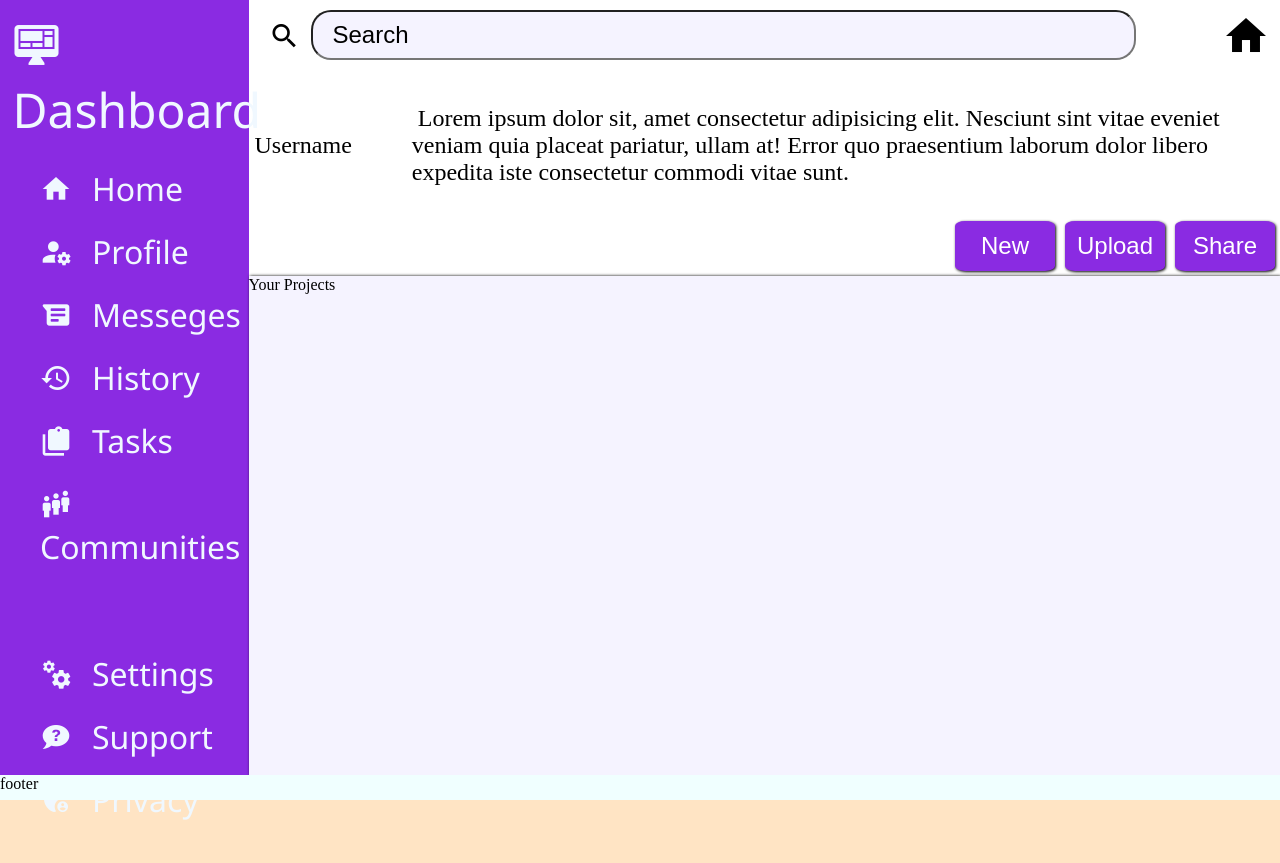
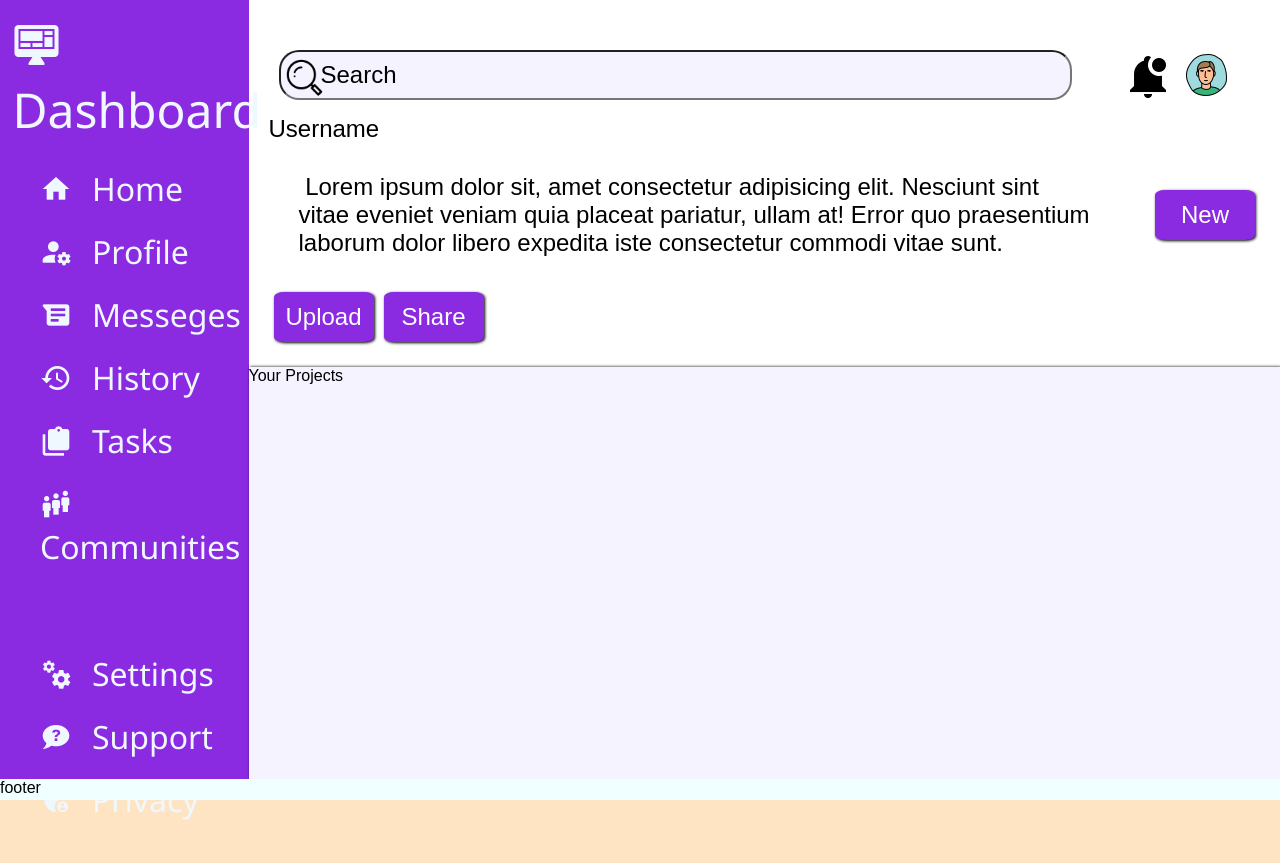
Before and after one commit to mroovczak/admin-dashboard-odin, a plain HTML site: page index.html in a window 1280 px wide. Drawn offline with Linux system fonts and the light colour scheme.

Commit message:
add styling to searchbar noticon and profile icon

```diff
--- a/css/style.css
+++ b/css/style.css
@@ -6,12 +6,14 @@ body {
     background-color:bisque;
     padding: 0;
     margin: 0;
+    font-family: Arial, Helvetica, sans-serif;
 }
 nav ul{
     list-style: none;
     padding: 0;
 }
 .header {
+    padding: 40px 20px 20px 20px;
     grid-column: 2;
     grid-row: 1;
     background-color:#FFF;
@@ -27,13 +29,19 @@ nav ul{
     height: 50px;
     background-color: #f5f3ff;
     font-size: 1.5rem;
-    padding-left: 20px;
+    box-sizing: border-box;
+    background-image: url('../search.png');
+    /* background-position: 10px 10px; */
+    background-size: contain;
+    background-repeat: no-repeat;
+    padding-left: 40px;
+    /* padding-left: 20px; */
 
 }
 .header #searchIcon{
     font-size: 2rem;
     place-self: center;
-    padding-left: 20px;
+    /* padding-left: 20px; */
 }
 .header #notifIcon {
     margin-left: auto;
@@ -45,7 +53,6 @@ nav ul{
     font-size: 1.5rem;
     place-self: center;
     padding-right: 30px;
-
 }
 .header .title {
     display: block;
--- a/index.html
+++ b/index.html
@@ -10,11 +10,12 @@
 </head>
 <body>
     <div class="header">
-        <span id="searchIcon" class="mdi mdi-magnify "><a></a></span>
+
         <input type="search" name="searchBar" id="searchBar" value="Search">
-        <span id="notifIcon" class="mdi mdi-home"><a href="/"></a></span>
+        <span id="notifIcon" class="mdi mdi-bell-badge"><a href="/"></a></span>
+        <span class="userProfile"><img src="./profile.png" alt=""></span>
         <span class="userProfile">
-            <img src="" alt=""> Username
+            Username
         </span>
         <span class="title">
             <img src="" alt=""> Lorem ipsum dolor sit, amet consectetur adipisicing elit. Nesciunt sint vitae eveniet veniam quia placeat pariatur, ullam at! Error quo praesentium laborum dolor libero expedita iste consectetur commodi vitae sunt.
```
Also changed, not shown: profile.png (added), search.png (added).
